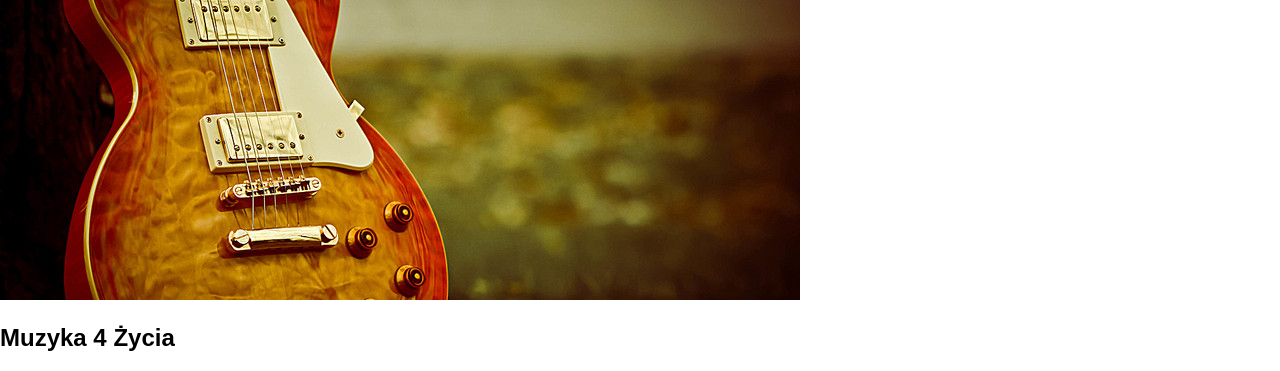
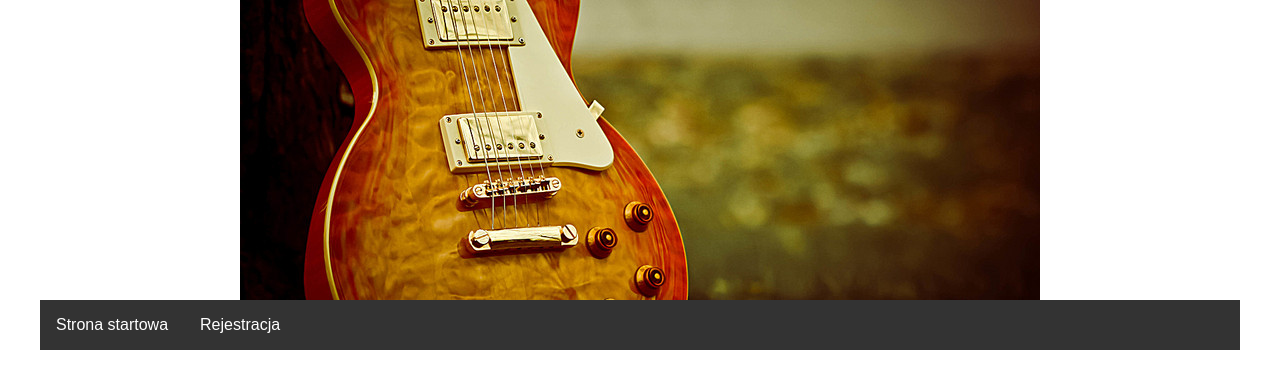
Before and after one commit to kp-marczynski/webowe, a PHP site: page / in a window 1280 px wide; the page is wider, and only the part inside the window is pictured. Shown: the top 371 px of that part. Run offline with PHP 8.4, Linux system fonts and the light colour scheme.

Commit message:
added navbar

```diff
--- a/index.html
+++ b/index.html
@@ -2,6 +2,7 @@
 <html lang="en">
 <head>
     <meta charset="UTF-8">
+    <meta name="viewport" content="width=device-width, initial-scale=1">
     <title>Muzyka4Życie</title>
     <link rel="stylesheet" href="styles.css">
 </head>
@@ -10,9 +11,12 @@
     <img src="guitar.jpg" alt="Gitara"/>
 </header>
 <nav>
-
+    <ul>
+        <li><a href="index.html">Strona startowa</a></li>
+        <li><a href="register.html">Rejestracja</a></li>
+    </ul>
 </nav>
-<section>
+<section class="page">
     <h1>Muzyka 4 Życia</h1>
     <h3>Forum od ludzi dla ludzi</h3>
 
--- a/styles.css
+++ b/styles.css
@@ -1,6 +1,7 @@
-:root{
-    --max-page-width: 1400px;
+:root {
+    --max-page-width: 1200px;
 }
+
 @font-face {
     font-family: 'Roboto';
     font-style: normal;
@@ -9,12 +10,49 @@
     unicode-range: U+0460-052F, U+1C80-1C88, U+20B4, U+2DE0-2DFF, U+A640-A69F, U+FE2E-FE2F;
 }
 
-
-body{
+body {
     font-family: 'Roboto', sans-serif;
     max-width: var(--max-page-width);
     margin: auto;
 }
-img{
+
+img {
     max-width: var(--max-page-width);
 }
+
+nav {
+    position: -webkit-sticky;
+    position: sticky;
+    top: 0;
+    margin: 0;
+    padding: 0;
+    overflow: hidden;
+    background-color: #333333;
+}
+
+nav ul {
+    list-style-type: none;
+    margin: 0;
+    padding: 0;
+}
+
+nav ul li {
+    float: left;
+}
+
+nav ul li a {
+    display: block;
+    color: white;
+    text-align: center;
+    padding: 16px;
+    text-decoration: none;
+}
+
+li a:hover {
+    background-color: #111111;
+}
+
+header img {
+    display: block;
+    margin: auto;
+}
```
Also changed, not shown: register.html (added, +10 -0 lines).
